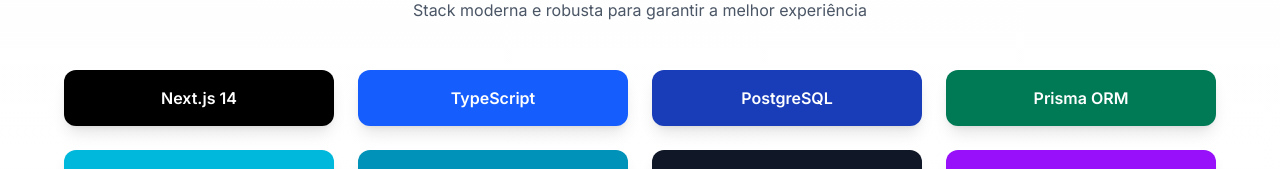
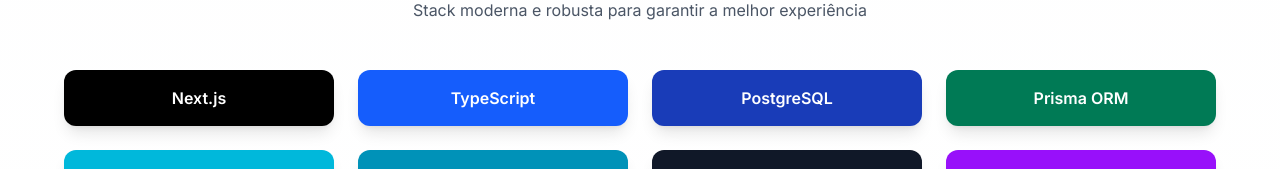
Before and after one commit to Leoarf/shortbeam, a Next.js app: page / in a window 1280 px wide. Shown: the part 2408-2577 px from the top of the page. Built offline with nearby package versions, Linux system fonts and the light colour scheme.

Commit message:
feat: remove incorrect version number from next.js

```diff
--- a/app/components/Technologies.tsx
+++ b/app/components/Technologies.tsx
@@ -1,6 +1,6 @@
 export function Technologies() {
   const techs = [
-    { name: 'Next.js 14', color: 'bg-black text-white' },
+    { name: 'Next.js', color: 'bg-black text-white' },
     { name: 'TypeScript', color: 'bg-blue-600 text-white' },
     { name: 'PostgreSQL', color: 'bg-blue-800 text-white' },
     { name: 'Prisma ORM', color: 'bg-emerald-700 text-white' },
```
